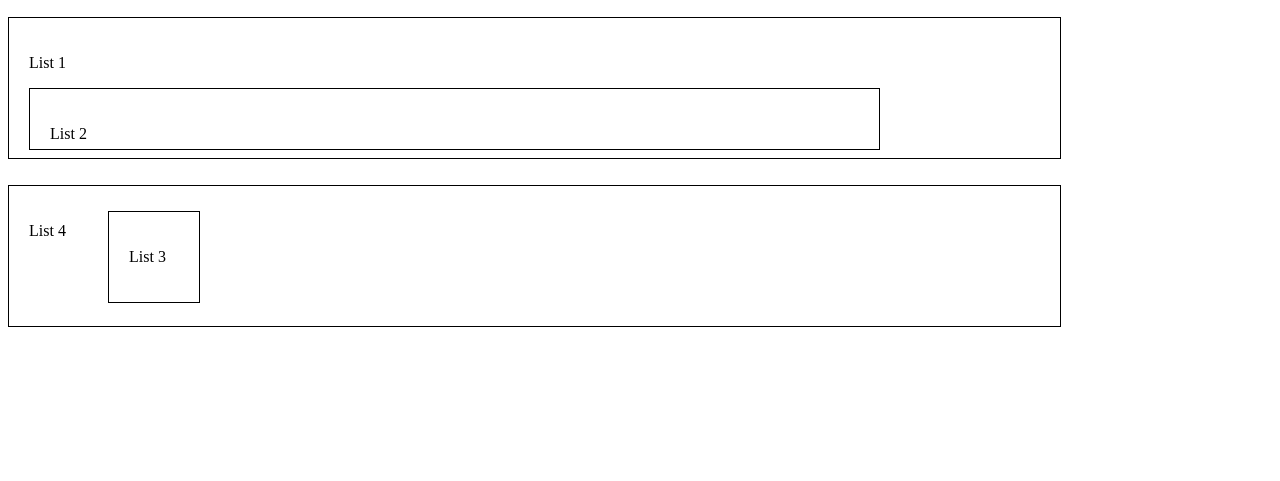
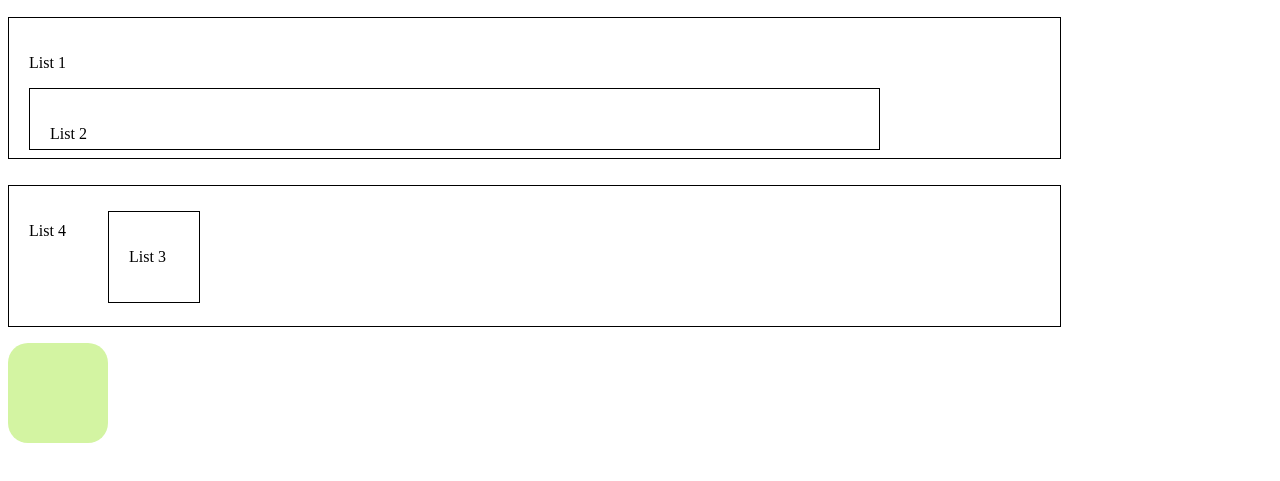
Before and after one commit to flyrk/mpc, a website: page flow/flow.html in a window 1280 px wide. Shown: the part 79-560 px from the top of the page. Drawn offline with Linux system fonts and the light colour scheme.

Commit message:
fix bugs

```diff
--- a/flow/style.css
+++ b/flow/style.css
@@ -35,3 +35,9 @@ ul {
 .clicked {
   background-color: #d3f4a2;
 }
+#follow {
+  width: 100px;
+  height: 100px;
+  border-radius: 20px;
+  background-color: #d3f4a2;
+}
--- a/mpc.js
+++ b/mpc.js
@@ -103,7 +103,7 @@
     }
     // 对于Safari使用setInterval检测document是否载入完成
     if (/WebKit/i.test(navigator.userAgent)) {
-      var _timer = setInterval(funciton() {
+      var _timer = setInterval(function() {
         if (/loaded|complete/.test(document.readyState)) {
           clearInterval(_timer);
           init();
```
Also changed, not shown: 1 other file.
